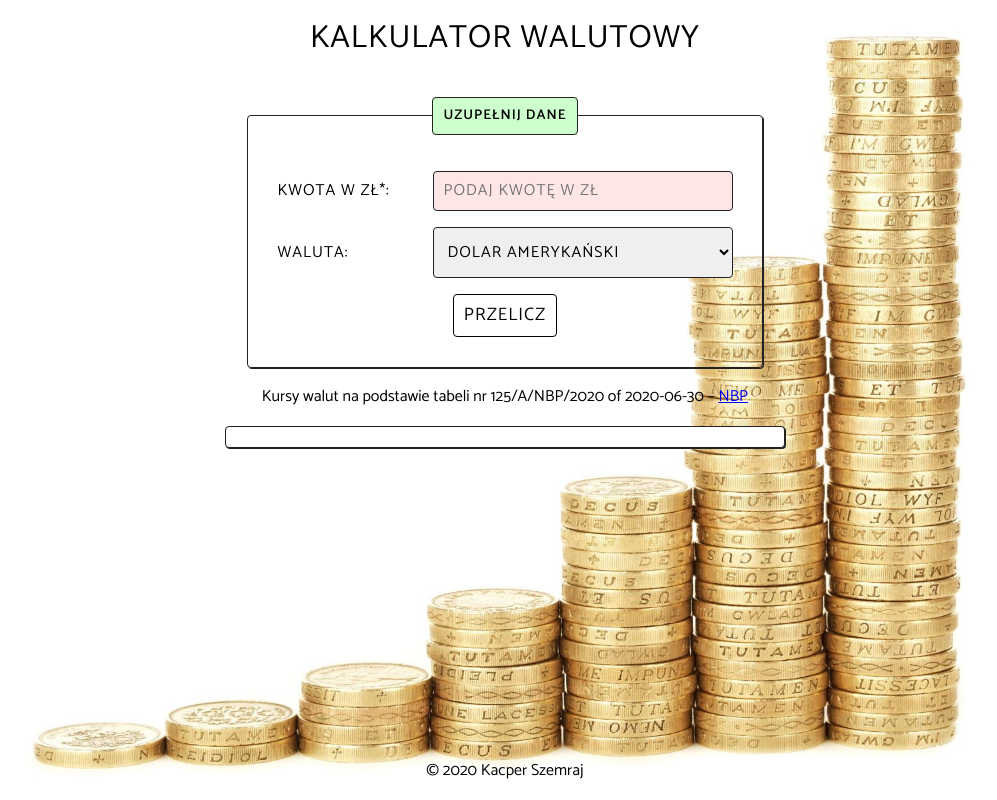
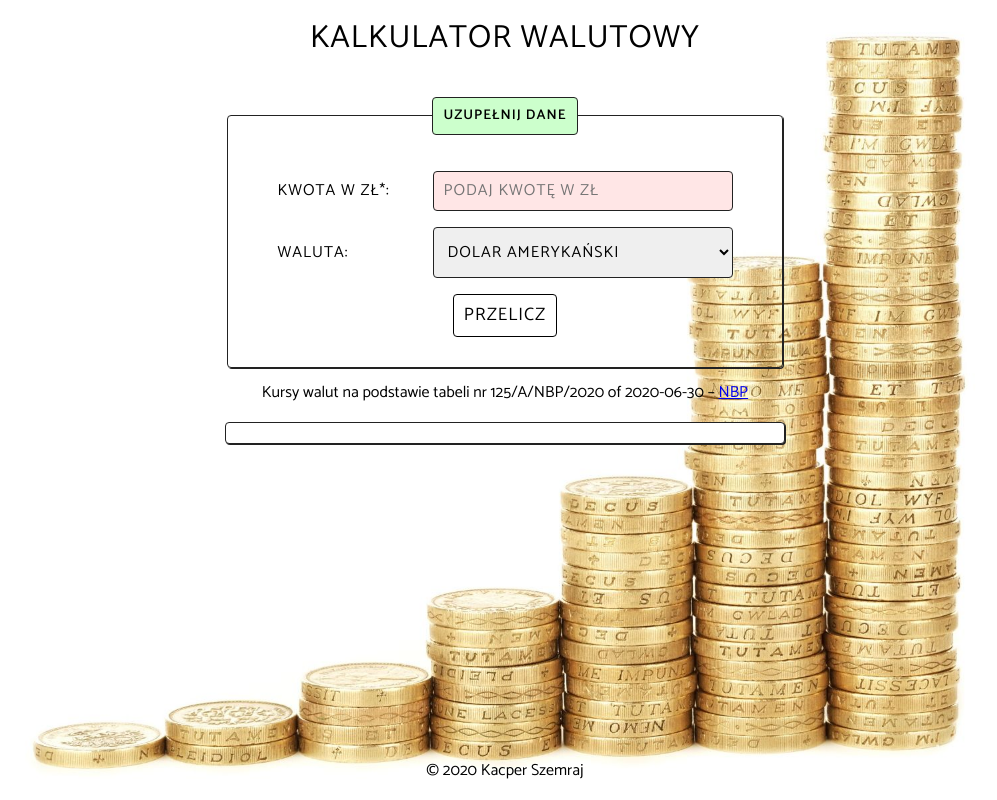
Before and after one commit to KacperSzemraj/currency-converter-react, a React (Create React App) app: page / in a window 1280 px wide. Shown: the whole page, without its empty margins (135-1132 px from the left). Built offline with nearby package versions, Linux system fonts and the light colour scheme.

Commit message:
form class deleted

```diff
--- a/src/Container/Form/index.js
+++ b/src/Container/Form/index.js
@@ -2,7 +2,7 @@ import React from "react";
 import "./style.css";
 
 const Form = () => (
-    <form className="form">
+    <form>
         <fieldset className="form__fieldset">
             <legend className="form__legend">Uzupełnij dane</legend>
             <p>
--- a/src/Container/Form/style.css
+++ b/src/Container/Form/style.css
@@ -1,10 +1,3 @@
-.form {
-    margin: 20px auto;
-    padding: 0 20px;
-    width: 100%;
-    max-width: 600px;
-}
-
 .form__fieldset {
     padding: 20px;
     border: 1px solid #222222;
```
